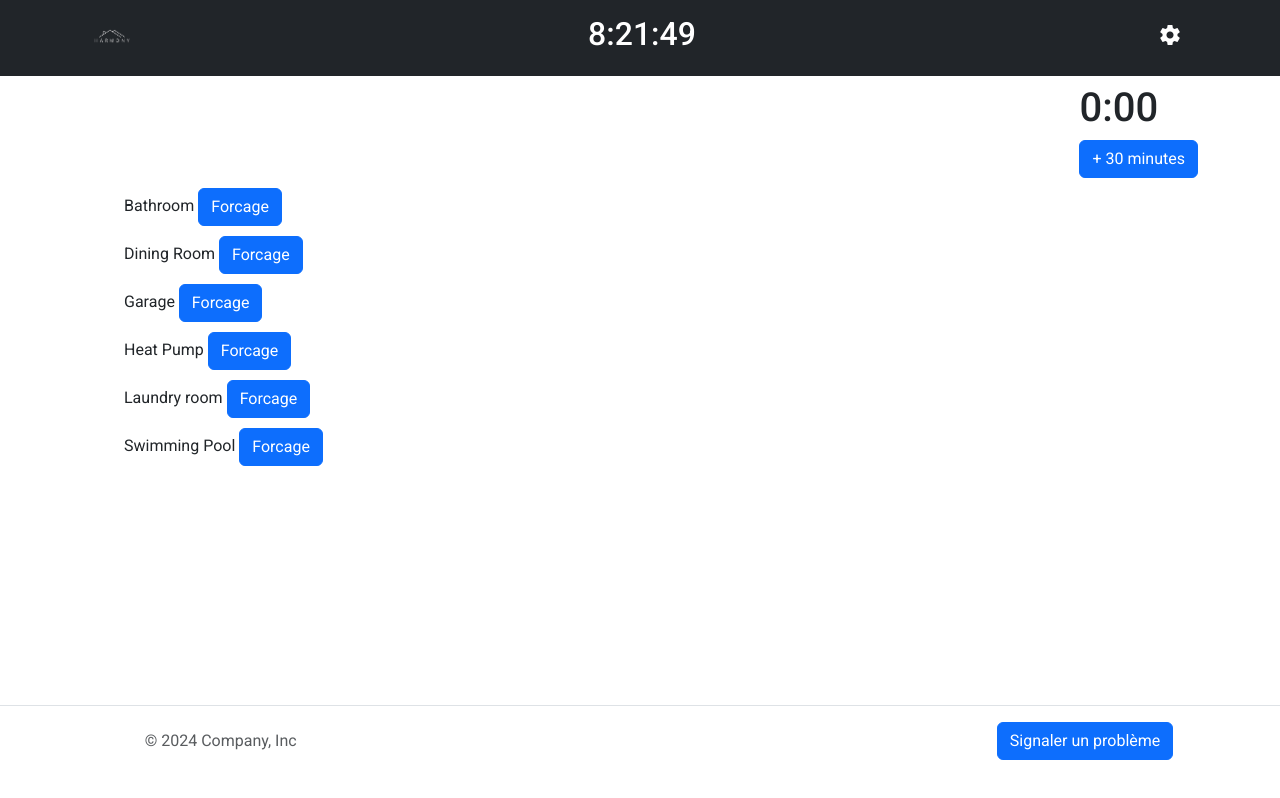
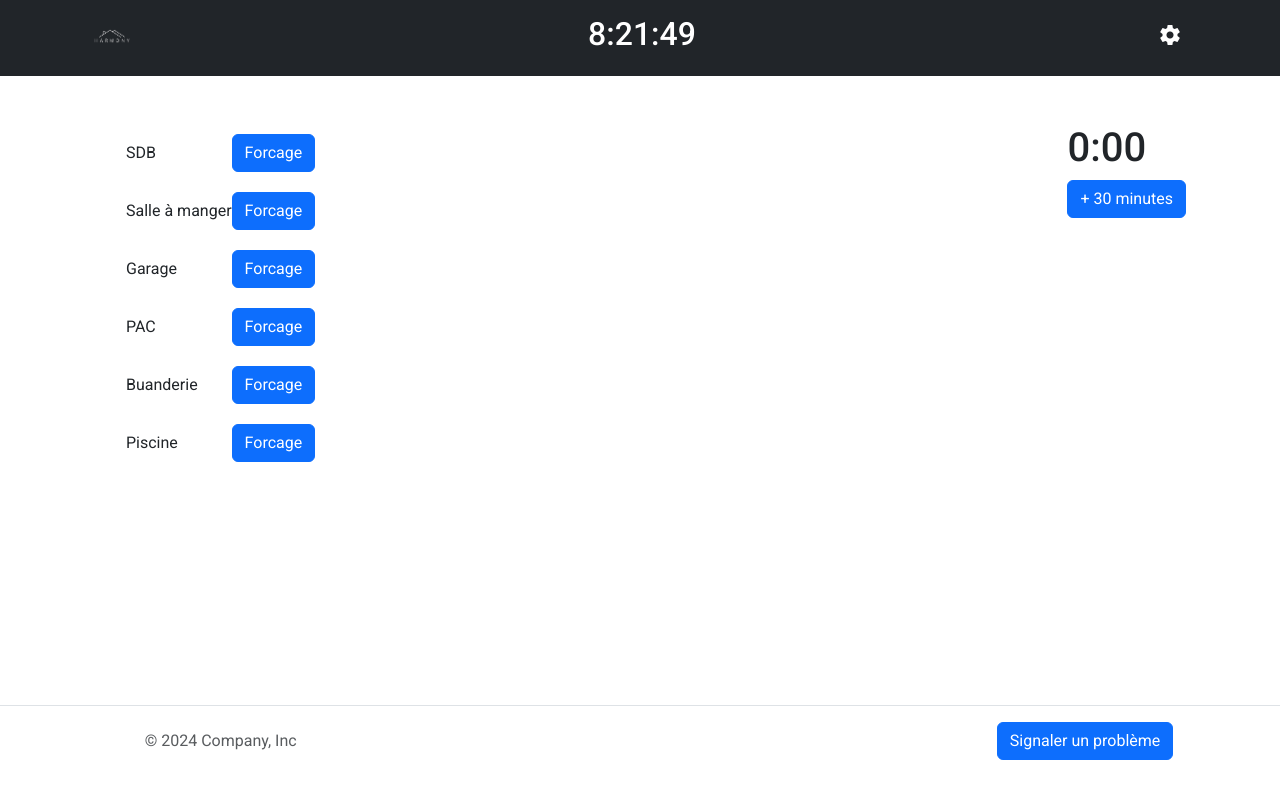
Before and after one commit to samueltomen/angular_automation_project, an Angular app: page / in a window 1280 px wide. Built offline with nearby package versions, Linux system fonts and the light colour scheme.

Commit message:
update css style

```diff
--- a/src/app/bathroom/bathroom.component.html
+++ b/src/app/bathroom/bathroom.component.html
@@ -1,3 +1,7 @@
-Bathroom
-<app-force-button (btnClick)="Force" btnClass="btn-primary"
-                  text="Forcage"></app-force-button>
+<div class="d-flex justify-content-between align-items-center">
+  SDB
+  <div>
+    <app-force-button (btnClick)="Force" btnClass="btn-primary"
+                      text="Forcage"></app-force-button>
+  </div>
+</div>
--- a/src/app/dining-room/dining-room.component.html
+++ b/src/app/dining-room/dining-room.component.html
@@ -1,3 +1,7 @@
-Dining Room
-<app-force-button (btnClick)="Force" btnClass="btn-primary"
-                  text="Forcage"></app-force-button>
+<div class="d-flex justify-content-between align-items-center">
+  Salle à manger
+  <div>
+    <app-force-button (btnClick)="Force" btnClass="btn-primary"
+                      text="Forcage"></app-force-button>
+  </div>
+</div>
--- a/src/app/garage/garage.component.html
+++ b/src/app/garage/garage.component.html
@@ -1,3 +1,7 @@
-Garage
-<app-force-button (btnClick)="Force" btnClass="btn-primary"
-                  text="Forcage"></app-force-button>
+<div class="d-flex justify-content-between align-items-center">
+  Garage
+  <div>
+    <app-force-button (btnClick)="Force" btnClass="btn-primary"
+                      text="Forcage"></app-force-button>
+  </div>
+</div>
--- a/src/app/heat-pump/heat-pump.component.html
+++ b/src/app/heat-pump/heat-pump.component.html
@@ -1,3 +1,7 @@
-Heat Pump
-<app-force-button (btnClick)="Force" btnClass="btn-primary"
-                  text="Forcage"></app-force-button>
+<div class="d-flex justify-content-between align-items-center">
+  PAC
+  <div>
+    <app-force-button (btnClick)="Force" btnClass="btn-primary"
+                      text="Forcage"></app-force-button>
+  </div>
+</div>
--- a/src/app/home/home.component.css
+++ b/src/app/home/home.component.css
@@ -3,5 +3,5 @@ ul {
 }
 
 li {
-  margin: 10px;
+  padding: 10px 0;
 }
--- a/src/app/home/home.component.html
+++ b/src/app/home/home.component.html
@@ -1,9 +1,6 @@
-
-<div class="d-flex justify-content-end mt-2">
-  <app-timer></app-timer>
-</div>
-
-<ul>
+<div class="container mt-5">
+  <div class="d-flex justify-content-between">
+    <ul class="d-flex flex-column">
       <li>
         <app-bathroom/>
       </li>
@@ -23,3 +20,6 @@
         <app-pool/>
       </li>
     </ul>
+    <app-timer></app-timer>
+  </div>
+</div>
--- a/src/app/laundry-room/laundry-room.component.html
+++ b/src/app/laundry-room/laundry-room.component.html
@@ -1,3 +1,7 @@
-Laundry room
-<app-force-button (btnClick)="Force" btnClass="btn-primary"
-                  text="Forcage"></app-force-button>
+<div class="d-flex justify-content-between align-items-center">
+  Buanderie
+  <div>
+    <app-force-button (btnClick)="Force" btnClass="btn-primary"
+                      text="Forcage"></app-force-button>
+  </div>
+</div>
--- a/src/app/pool/pool.component.html
+++ b/src/app/pool/pool.component.html
@@ -1,3 +1,7 @@
-Swimming Pool
-<app-force-button (btnClick)="Force" btnClass="btn-primary"
-                  text="Forcage"></app-force-button>
+<div class="d-flex justify-content-between align-items-center">
+  Piscine
+  <div>
+    <app-force-button (btnClick)="Force" btnClass="btn-primary"
+                      text="Forcage"></app-force-button>
+  </div>
+</div>
```
Lines whose indentation alone changed are shown as unchanged.
